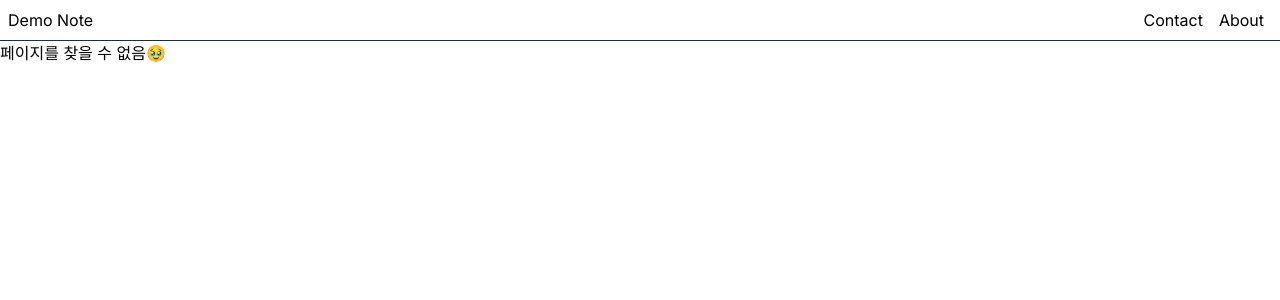
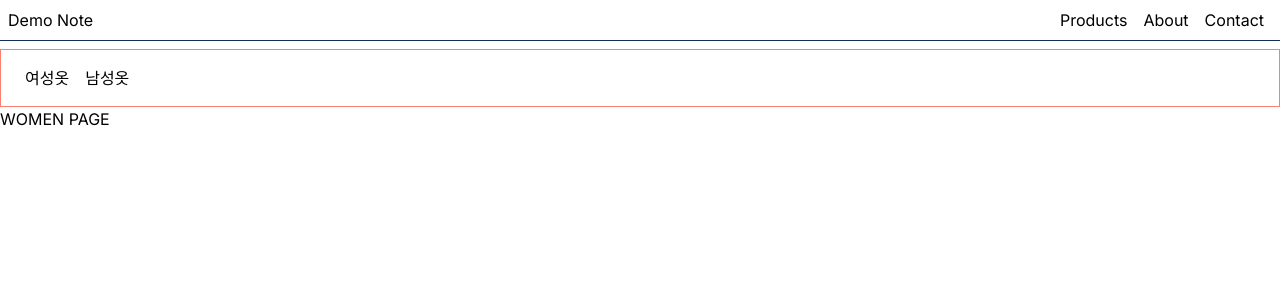
Before and after one commit to syoungee/note, a Next.js app: page /products/women in a window 1280 px wide. Before the commit this address had no page. Shown: the top 300 px of the page. Built offline with nearby package versions, Linux system fonts and the light colour scheme.

Commit message:
feature / products link

```diff
--- a/src/app/layout.tsx
+++ b/src/app/layout.tsx
@@ -1,5 +1,6 @@
 import type { Metadata } from 'next';
 import { Inter } from 'next/font/google';
+import Link from 'next/link';
 import './globals.css';
 import styles from './layout.module.css';
 
@@ -21,8 +22,9 @@ export default function RootLayout({
         <header className={styles.header}>
           <h1>Demo Note</h1>
           <nav className={styles.nav}>
-            <a href="">Contact</a>
-            <a href="">About</a>
+            <Link href="/products">Products</Link>
+            <Link href="/about">About</Link>
+            <Link href="/contact">Contact</Link>
           </nav>
         </header>
         {children}
--- a/src/app/products/layout.tsx
+++ b/src/app/products/layout.tsx
@@ -1,11 +1,12 @@
 import styles from './layout.module.css';
+import Link from 'next/link';
 
 export default function Prodcut({ children }: { children: RecordingState.ReactNode }) {
   return (
     <>
       <nav className={styles.nav}>
-        <a href=''>여성옷</a>
-        <a href=''>남성옷</a>
+        <Link href="/products/women">여성옷</Link>
+        <Link href="/products/man">남성옷</Link>
       </nav>
       <section>{children}</section>
     </>
--- /dev/null
+++ b/src/app/products/man/page.tsx
@@ -0,0 +1,5 @@
+import React from 'react';
+
+export default function page() {
+  return <div>MAN PAGE</div>;
+}
--- a/src/app/products/page.tsx
+++ b/src/app/products/page.tsx
@@ -1,9 +1,20 @@
 import React from 'react';
+import Link from 'next/link';
+
+const products = ['shirt', 'pants', 'skirt', 'shoes'];
 
 export default function page() {
   return (
     <div>
       PRODUCT PAGE
+      <h1> 제품 소개 페이지! </h1>
+      <ul>
+        {products.map((product, index) => (
+          <li key={index}>
+            <Link href={`/products/${product}`}>{product}</Link>
+          </li>
+        ))}
+      </ul>
     </div>
   );
 }
--- /dev/null
+++ b/src/app/products/shirts/page.tsx
@@ -0,0 +1,5 @@
+import React from 'react';
+
+export default function page() {
+  return <div>SHIRTS PAGE</div>;
+}
--- /dev/null
+++ b/src/app/products/shoes/page.tsx
@@ -0,0 +1,5 @@
+import React from 'react';
+
+export default function page() {
+  return <div>SHOES PAGE</div>;
+}
--- /dev/null
+++ b/src/app/products/women/page.tsx
@@ -0,0 +1,9 @@
+import React from 'react';
+
+export default function page() {
+  return (
+    <div>
+      WOMEN PAGE
+    </div>
+  );
+}
```
